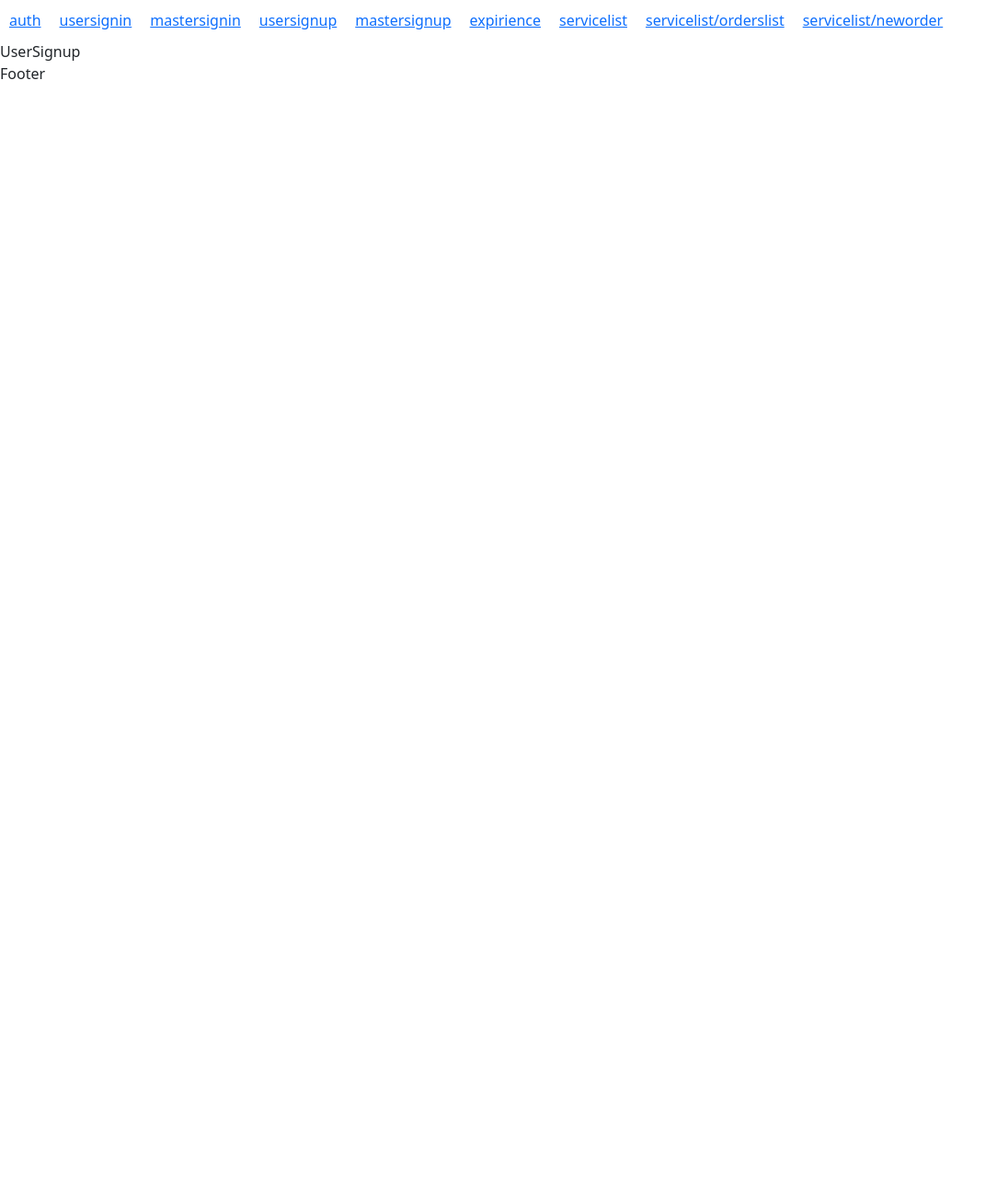
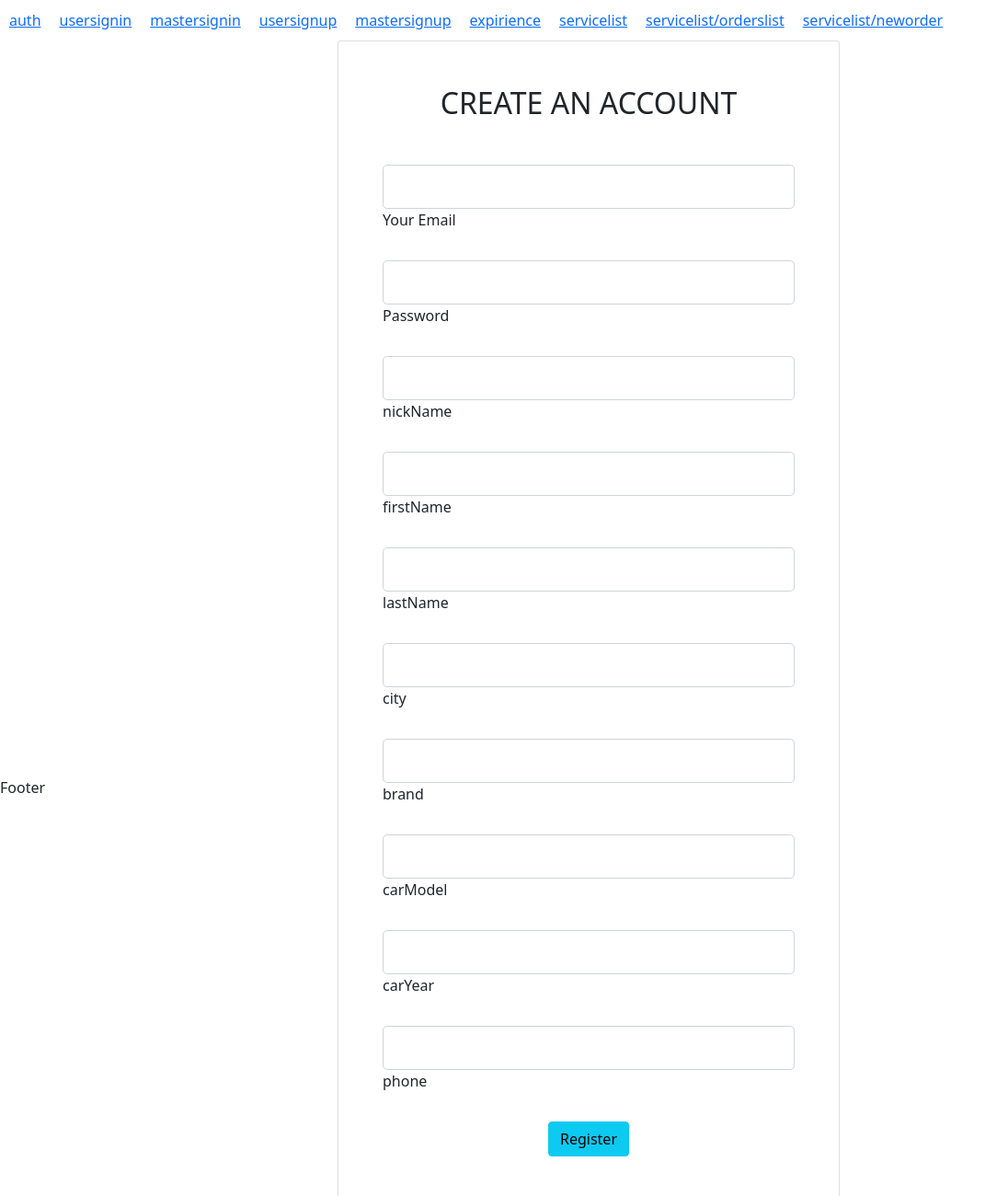
Before and after one commit to AzadAlistanov/help_auto_mern, a React (Create React App) app in the folder client/: page /auth/usersignup in a window 1280 px wide. Shown: the top 1300 px of the page at 92% size, without its empty margins (0-1084 px from the left). Before the commit the page ends 800 px from the top, so only its background shows below. Built offline with nearby package versions, Linux system fonts and the light colour scheme.

Commit message:
add half auth

```diff
--- a/client/src/components/Auth/userSignup.tsx
+++ b/client/src/components/Auth/userSignup.tsx
@@ -1,8 +1,108 @@
+import React, { useState } from 'react'
+import { useNavigate } from 'react-router-dom';
+
 
 export default function UserSignup() {
+
+  const navigate = useNavigate()
+  const [value, setValue] = useState({ name: "", email: "", password: "", nickName: "", firstName: "", lastName: "", city: "", brand: "", carModel: "", carYear: "", phone: "" })
+
+  async function signUp() {
+    console.log(`value`, value)
+    const options: any = {
+      method: 'POST',
+      body: JSON.stringify({ value }),
+      credentials: 'include',
+      headers: { 'Accept': 'application/json', 'Content-Type': 'application/json', },
+    };
+    const response = await fetch('http://localhost:5000/auth', options);
+
+    const user = await response.json();
+    console.log(`user`, user)
+    navigate('/')
+  }
+
+
   return (
-    <div>
-      UserSignup
-    </div>
+
+    <section className="vh-100 bg-image">
+      <div className="mask d-flex align-items-center h-100 gradient-custom-3">
+        <div className="container h-100">
+          <div className="row d-flex justify-content-center align-items-center h-100">
+            <div className="col-12 col-md-9 col-lg-7 col-xl-6">
+              <div className="card" >
+                <div className="card-body p-5">
+                  <h2 className="text-uppercase text-center mb-5">Create an account</h2>
+
+                  <form >
+
+                    <div className="form-outline mb-4">
+                      <input onChange={(event) => setValue({ ...value, email: event.target.value })} value={value.email} type="email" id="form3Example3cg" className="form-control form-control-lg" />
+                      <label className="form-label" htmlFor="form3Example3cg">Your Email</label>
+                    </div>
+
+                    <div className="form-outline mb-4">
+                      <input onChange={(event) => setValue({ ...value, password: event.target.value })} value={value.password} type="password" id="form3Example4cg" className="form-control form-control-lg" />
+                      <label className="form-label" htmlFor="form3Example4cg">Password</label>
+                    </div>
+
+                    <div className="form-outline mb-4">
+                      <input onChange={(event) => setValue({ ...value, nickName: event.target.value })} value={value.nickName} type="nickName" id="form3Example4cg" className="form-control form-control-lg" />
+                      <label className="form-label" htmlFor="form3Example4cg">nickName</label>
+                    </div>
+
+
+                    <div className="form-outline mb-4">
+                      <input onChange={(event) => setValue({ ...value, firstName: event.target.value })} value={value.firstName} type="firstName" id="form3Example4cg" className="form-control form-control-lg" />
+                      <label className="form-label" htmlFor="form3Example4cg">firstName</label>
+                    </div>
+
+                    <div className="form-outline mb-4">
+                      <input onChange={(event) => setValue({ ...value, lastName: event.target.value })} value={value.lastName} type="lastName" id="form3Example4cg" className="form-control form-control-lg" />
+                      <label className="form-label" htmlFor="form3Example4cg">lastName</label>
+                    </div>
+
+                    <div className="form-outline mb-4">
+                      <input onChange={(event) => setValue({ ...value, city: event.target.value })} value={value.city} type="city" id="form3Example4cg" className="form-control form-control-lg" />
+                      <label className="form-label" htmlFor="form3Example4cg">city</label>
+                    </div>
+
+                    <div className="form-outline mb-4">
+                      <input onChange={(event) => setValue({ ...value, brand: event.target.value })} value={value.brand} type="brand" id="form3Example4cg" className="form-control form-control-lg" />
+                      <label className="form-label" htmlFor="form3Example4cg">brand</label>
+                    </div>
+
+                    <div className="form-outline mb-4">
+                      <input onChange={(event) => setValue({ ...value, carModel: event.target.value })} value={value.carModel} type="carModel" id="form3Example4cg" className="form-control form-control-lg" />
+                      <label className="form-label" htmlFor="form3Example4cg">carModel</label>
+                    </div>
+
+                    <div className="form-outline mb-4">
+                      <input onChange={(event) => setValue({ ...value, carYear: event.target.value })} value={value.carYear} type="carYear" id="form3Example4cg" className="form-control form-control-lg" />
+                      <label className="form-label" htmlFor="form3Example4cg">carYear</label>
+                    </div>
+
+                    <div className="form-outline mb-4">
+                      <input onChange={(event) => setValue({ ...value, phone: event.target.value })} value={value.phone} type="phone" id="form3Example4cg" className="form-control form-control-lg" />
+                      <label className="form-label" htmlFor="form3Example4cg">phone</label>
+                    </div>
+
+
+                    <div className="d-flex justify-content-center">
+
+                      <button onClick={signUp} type="button" className="btn btn-info">Register</button>
+                    </div>
+
+
+
+                  </form>
+
+                </div>
+              </div>
+            </div>
+          </div>
+        </div>
+      </div>
+    </section>
   );
 }
```
Also changed, not shown: 1 other file (tests, documents, lock files or other folders).
